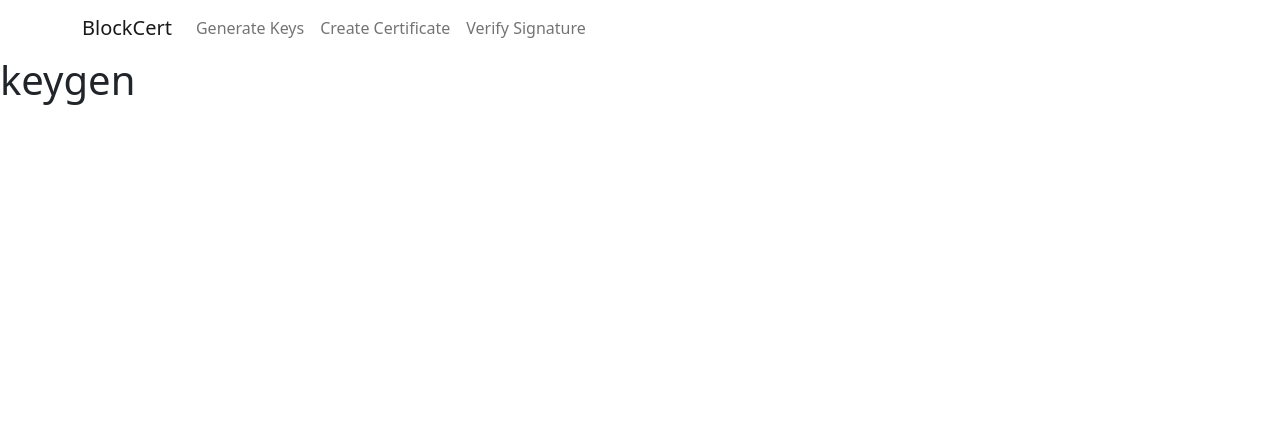
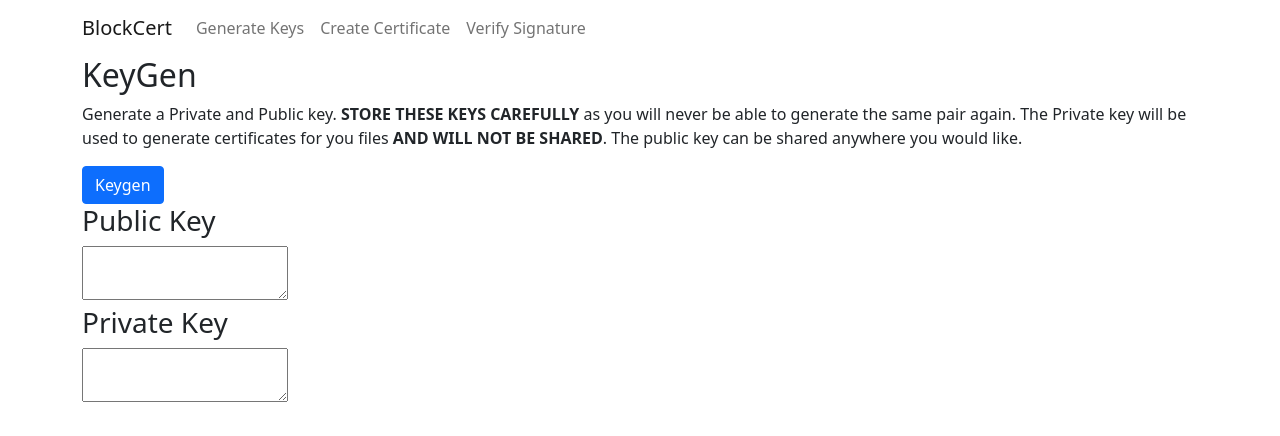
Before and after one commit to panzerox123/blockcert-gui-react, a React (Create React App) app: page /keygen in a window 1280 px wide. Shown: the top 436 px of the page. Built offline with nearby package versions, Linux system fonts and the light colour scheme.

Commit message:
Add Keygen page

```diff
--- a/package.json
+++ b/package.json
@@ -6,6 +6,7 @@
     "@testing-library/jest-dom": "^5.14.1",
     "@testing-library/react": "^11.2.7",
     "@testing-library/user-event": "^12.8.3",
+    "axios": "^0.21.4",
     "bootstrap": "^5.1.0",
     "react": "^17.0.2",
     "react-bootstrap": "^1.6.1",
--- a/src/App.js
+++ b/src/App.js
@@ -2,6 +2,8 @@ import { Container, Navbar, Nav, NavbarBrand } from "react-bootstrap";
 import React from "react";
 import 'bootstrap/dist/css/bootstrap.min.css';
 import { BrowserRouter as Router, Route, Switch } from "react-router-dom";
+import KeyGenPage from './views/keygen';
+import NewCertPage from "./views/newcert";
 
 class App extends React.Component {
 
@@ -25,8 +27,8 @@ class App extends React.Component {
       <Router>
         <this.navbar></this.navbar>
         <Switch>
-          <Route path="/keygen"><h1>keygen</h1></Route>
-          <Route path="/newcert"><h1>newcert</h1></Route>
+          <Route path="/keygen"><KeyGenPage/></Route>
+          <Route path="/newcert"><NewCertPage/></Route>
           <Route path="/verifycert"><h1>verifycert</h1></Route>
           <Route path="/"><h1>home</h1></Route>
         </Switch>
--- /dev/null
+++ b/src/views/keygen.js
@@ -0,0 +1,45 @@
+import React from 'react';
+import { Button, Container } from 'react-bootstrap';
+import axios from 'axios';
+
+class KeyGenPage extends React.Component {
+    constructor(props){
+        super(props);
+        this.state = {
+            PublicKey : "",
+            PrivateKey : ""
+        };
+        this.get_keys = this.get_keys.bind(this)
+        this.setState(this.state)
+    }
+
+    async get_keys(){
+        let res = null;
+        const _backend = "http://localhost:8080/keygen";
+        try{
+            res = await axios.get(_backend)
+            //let parsed_res = JSON.parse(res.data)
+            this.setState(res.data)
+        } catch(err) {
+            console.log(err)
+        }
+    }
+
+    render() {
+        return (
+            <Container>
+                <h2>KeyGen</h2>
+                <p>Generate a Private and Public key. <b>STORE THESE KEYS CAREFULLY</b> as you will never be able to generate the same pair again.
+                    The Private key will be used to generate certificates for you files <b>AND WILL NOT BE SHARED</b>. The public key can be shared anywhere you would like.
+                </p>
+                <Button onClick={this.get_keys}>Keygen</Button>
+                <h3>Public Key</h3>
+            <textarea value={this.state.PublicKey}/>
+            <h3>Private Key</h3>
+            <textarea value={this.state.PrivateKey}/>
+            </Container>
+        );
+    }
+}
+
+export default KeyGenPage
--- /dev/null
+++ b/src/views/newcert.js
@@ -0,0 +1,23 @@
+import React from 'react';
+import { Container } from 'react-bootstrap';
+
+
+class NewCertPage extends React.Component{
+    constructor(props){
+        super(props);
+    }
+    render(){
+        return (
+            <Container>
+                <h2>Add a new file certificate to the BlockChain</h2>
+
+                <form encType="multipart/form-data" action="">
+                    <input type="file" name="certFile"></input>
+                    <input type="submit" value="Upload"></input>
+                </form>
+            </Container>
+        );
+    }
+}
+
+export default NewCertPage;
```
Also changed, not shown: 1 other file (tests, documents, lock files or other folders).
